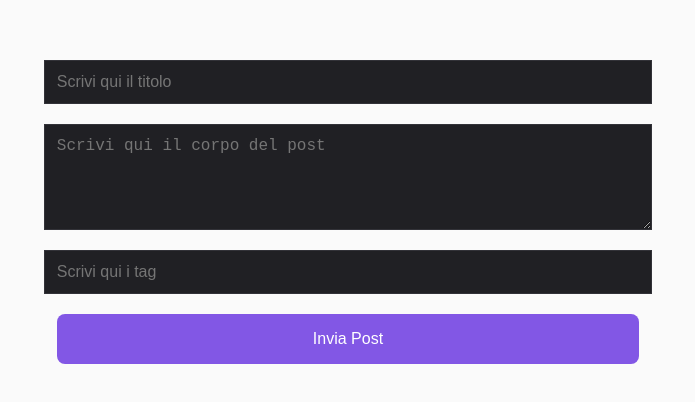
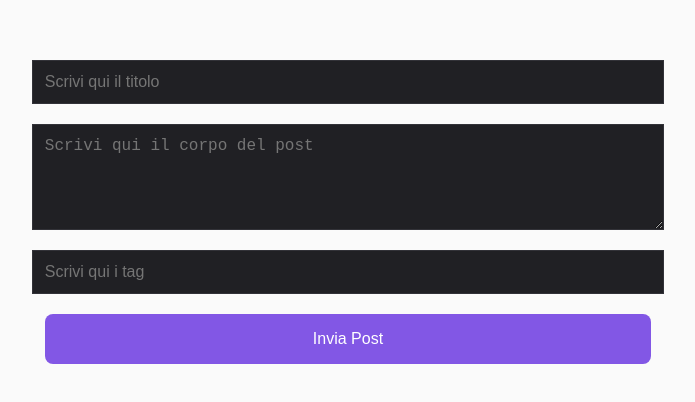
Before and after one commit to tasuboyz/Posting-Web-App, a React (Vite) app: page / in a window 1280 px wide. Shown: the part 220-622 px from the top of the page, without its empty margins (292-987 px from the left). Built offline with nearby package versions, Linux system fonts and the light colour scheme.

Commit message:
Update index.css

```diff
--- a/src/index.css
+++ b/src/index.css
@@ -42,7 +42,7 @@ h1 {
   align-items: center; /* Centra i contenuti orizzontalmente */
   height: 100vh; /* Imposta l'altezza del container all'altezza della viewport */
   width: 60vw; /* Imposta la larghezza del container alla larghezza della viewport */
-  padding: 20px; /* Aggiunge un po' di spazio intorno ai contenuti */
+  padding: 5px; /* Aggiunge un po' di spazio intorno ai contenuti */
   box-sizing: border-box; /* Include il padding e il bordo nel calcolo della larghezza e dell'altezza */
 }
 
```
